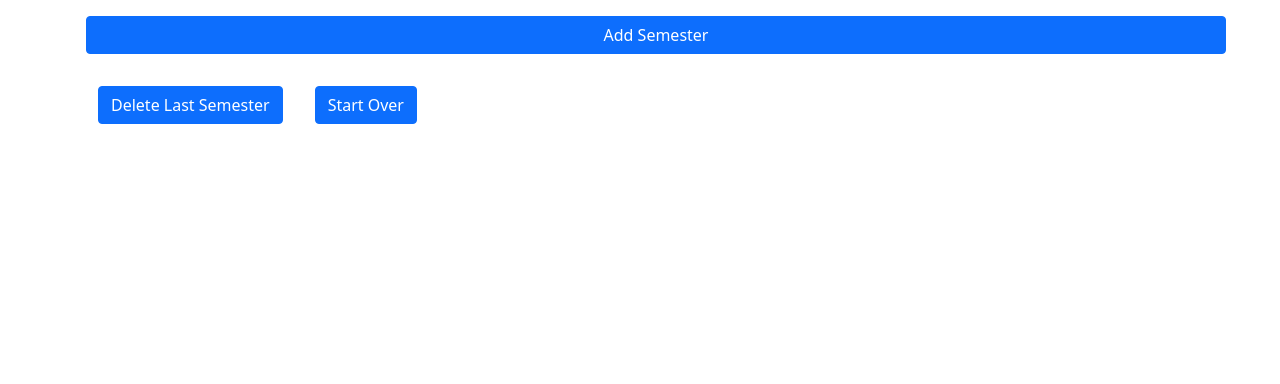
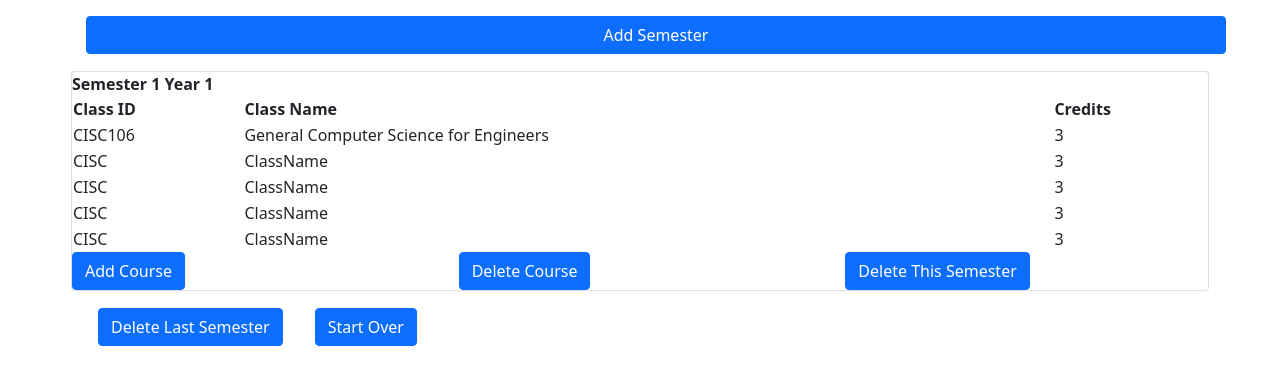
Before and after one commit to UD-CISC275-F21/ud-cis-scheduler-team-17, a React (Create React App) app: page / in a window 1280 px wide. Shown: the top 384 px of the page. Built offline with nearby package versions, Linux system fonts and the light colour scheme.

Commit message:
No more semantic errors with start over button and default hopefully

```diff
--- a/src/components/Table.tsx
+++ b/src/components/Table.tsx
@@ -13,11 +13,11 @@ It should have the buttons to add courses.
 */
 export function OurTable() : JSX.Element {
     //const defaultID = 1;
-    const [currentSemester, setSemester] = useState<number>(0);
-    const [currentYear, setYear] = useState<number>(0);
-    const [currentID, setID] = useState<number>(-1);
+    //const [currentSemester, setSemester] = useState<number>(0);
+    //const [currentYear, setYear] = useState<number>(0);
+    const [currentID, setID] = useState<number>(0);
     //const [currentki, setki] = useState<number>(1);
-    const semestersPerYear = 4; // In case we want to change the number of semesters per year
+    const semestersPerYear = 2; // In case we want to change the number of semesters per year
     //let newSemester: TableFace =
     /*const semesters: TableFace[] = [
         {semester: 1}
@@ -25,7 +25,7 @@ export function OurTable() : JSX.Element {
     //setSemester(currentSemester); // This exists solely to appease the linter.
     //const [semesters, setSem] = useState<TableFace[]>([{semester: currentSemester}]);
     //const [semesters, setSem] = useState<TableFace[]>([{id: currentID, semester: currentSemester, year: currentYear}]);
-    const [semesters, setSem] = useState<TableFace[]>([]);
+    const [semesters, setSem] = useState<TableFace[]>([{id:currentID, semester: 1, year: 1}]);
 
     function addSemester() {
         const tempid = currentID+1;
@@ -46,7 +46,7 @@ export function OurTable() : JSX.Element {
             setYear(tempyear);
         }*/
 
-        setSemester(tempsem);
+        //setSemester(tempsem);
         setID(tempid);
         const temp: TableFace = {id: tempid, semester: tempsem, year: tempyear};
         //temp.semester = currentSemester;
@@ -59,20 +59,20 @@ export function OurTable() : JSX.Element {
         setID(currentID-1);
         const sems: TableFace[] = semesters;
         sems.pop();
-        if (!(sems[0])) {
+        if (!sems[0]) {
             setID(-1);
-            setYear(0);
-            setSemester(0);
+            //setYear(0);
+            //setSemester(0);
         }
         setSem(sems);
     }
 
     function deleteAllSems() {
-        setSemester(0);
-        setYear(0);
-        setID(-1);
-        setSem([]);
-        addSemester();
+        //setSemester(0);
+        //setYear(0);
+        setID(0);
+        setSem([{id:0, semester: 1, year: 1}]);
+        //addSemester();
     }
 
     /*const tempSems: TableFace[] = semesters;
```
